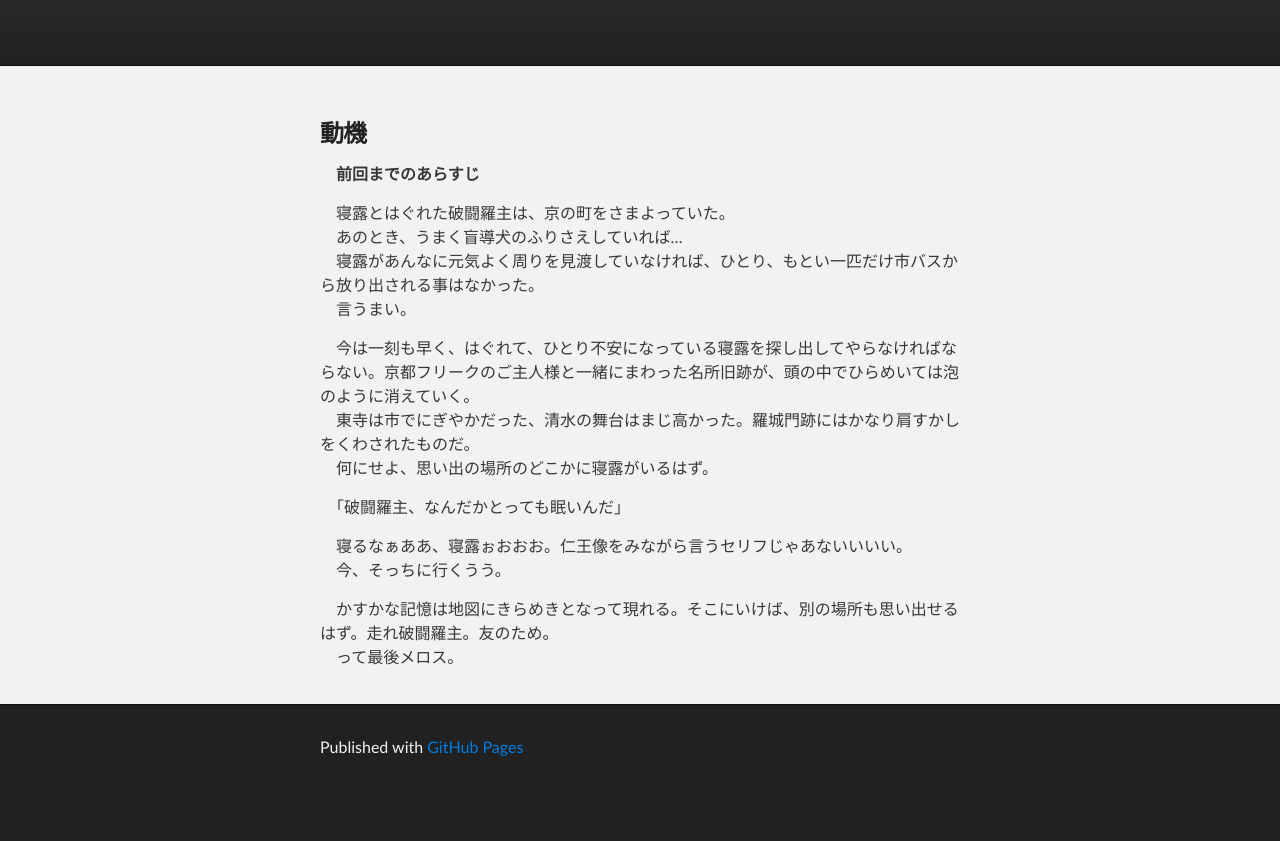
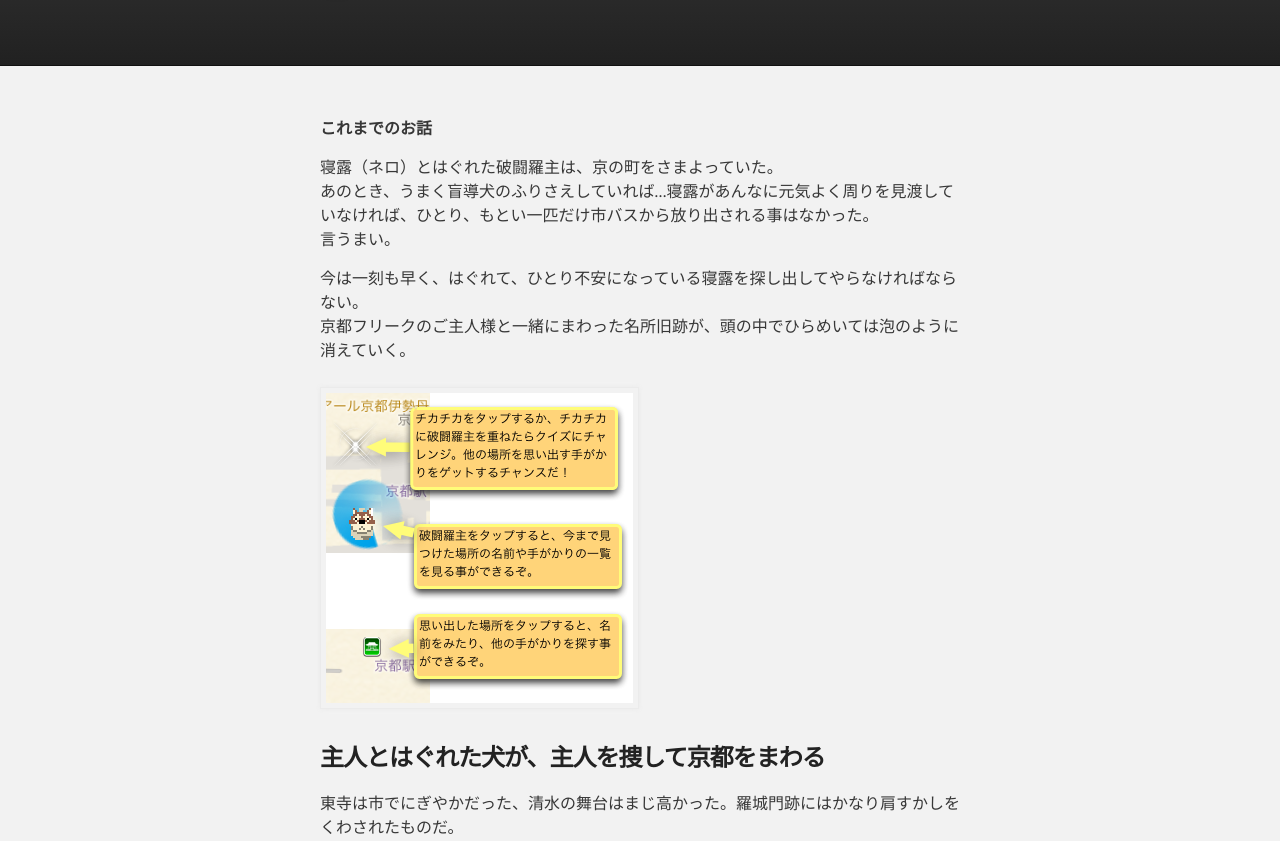
Before and after one commit to xcc-kyoto/xcc-kyoto.github.com, a plain HTML site: page index.html in a window 1280 px wide. Shown: the part 108-949 px from the top of the page. Before the commit the page ends 902 px from the top, so only its background shows below. Drawn offline with Linux system fonts and the light colour scheme.

Commit message:
アプリケーション紹介ページ（草案）を追加

```diff
--- a/index.html
+++ b/index.html
@@ -27,37 +27,42 @@
     <!-- MAIN CONTENT -->
     <div id="main_content_wrap" class="outer">
       <section id="main_content" class="inner">
-        <h3>動機</h3>
 
-<p><strong>　前回までのあらすじ</strong></p>
+<p><strong>これまでのお話</strong></p>
 
-<p>　寝露とはぐれた破闘羅主は、京の町をさまよっていた。<br>
-　あのとき、うまく盲導犬のふりさえしていれば…<br>
-　寝露があんなに元気よく周りを見渡していなければ、ひとり、もとい一匹だけ市バスから放り出される事はなかった。<br>
-　言うまい。  </p>
+<p>寝露（ネロ）とはぐれた破闘羅主は、京の町をさまよっていた。<br>
+あのとき、うまく盲導犬のふりさえしていれば…寝露があんなに元気よく周りを見渡していなければ、ひとり、もとい一匹だけ市バスから放り出される事はなかった。<br>
+言うまい。</p>
 
-<p>　今は一刻も早く、はぐれて、ひとり不安になっている寝露を探し出してやらなければならない。京都フリークのご主人様と一緒にまわった名所旧跡が、頭の中でひらめいては泡のように消えていく。<br>
-　東寺は市でにぎやかだった、清水の舞台はまじ高かった。羅城門跡にはかなり肩すかしをくわされたものだ。<br>
-　何にせよ、思い出の場所のどこかに寝露がいるはず。  </p>
+<p>今は一刻も早く、はぐれて、ひとり不安になっている寝露を探し出してやらなければならない。<br>
+京都フリークのご主人様と一緒にまわった名所旧跡が、頭の中でひらめいては泡のように消えていく。<br></p>
 
-<p>　「破闘羅主、なんだかとっても眠いんだ」  </p>
+<img src="images/help2.png">
 
-<p>　寝るなぁああ、寝露ぉおおお。仁王像をみながら言うセリフじゃあないいいい。<br>
-　今、そっちに行くうう。  </p>
+<p><h3>主人とはぐれた犬が、主人を捜して京都をまわる</h3></p>
 
-<p>　かすかな記憶は地図にきらめきとなって現れる。そこにいけば、別の場所も思い出せるはず。走れ破闘羅主。友のため。<br>
-　って最後メロス。</p>
+<p>東寺は市でにぎやかだった、清水の舞台はまじ高かった。羅城門跡にはかなり肩すかしをくわされたものだ。<br>
+何にせよ、思い出の場所のどこかに寝露がいるはず。</p>
+
+<p>「破闘羅主、なんだかとっても眠いんだ」</p>
+
+<p>寝るなぁああ、寝露ぉおおお。仁王像をみながら言うセリフじゃあないいいい。<br>
+今、そっちに行くうう。</p>
+
+<p>かすかな記憶は地図にきらめきとなって現れる。そこにいけば、別の場所も思い出せるはず。走れ破闘羅主。友のため。<br>
+って最後メロス。</p>
+
+<img src="images/help1.png">
+
       </section>
     </div>
 
     <!-- FOOTER  -->
     <div id="footer_wrap" class="outer">
       <footer class="inner">
-        <p>Published with <a href="http://pages.github.com">GitHub Pages</a></p>
+        <p>© 2013 テン＊シー＊シー</p>
       </footer>
     </div>
 
-
-
   </body>
 </html>
--- a/stylesheets/stylesheet.css
+++ b/stylesheets/stylesheet.css
@@ -257,11 +257,6 @@ form {
   padding: 20px;
 }
 
-img {
-  width: 100%;
-  max-width: 100%;
-}
-
 /*******************************************************************************
 Full-Width Styles
 *******************************************************************************/
```
Also changed, not shown: images/help1.png (added), images/help2.png (added).
